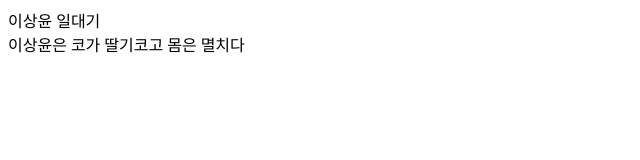
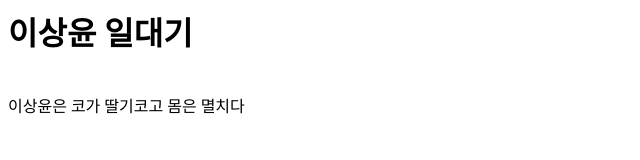
Before and after one commit to yunseojun/play, a plain HTML site: page index.html in a window 1280 px wide. Shown: the whole page, without its empty margins (0-640 px from the left). Drawn offline with Linux system fonts and the light colour scheme.

Commit message:
윤서준

```diff
--- a/index.html
+++ b/index.html
@@ -1,3 +1,3 @@
 <title>상윤</title>
-<head>이상윤 일대기</head><br>
+<h1><head>이상윤 일대기</head></h1><br>
 이상윤은 코가 딸기코고 몸은 멸치다
```
